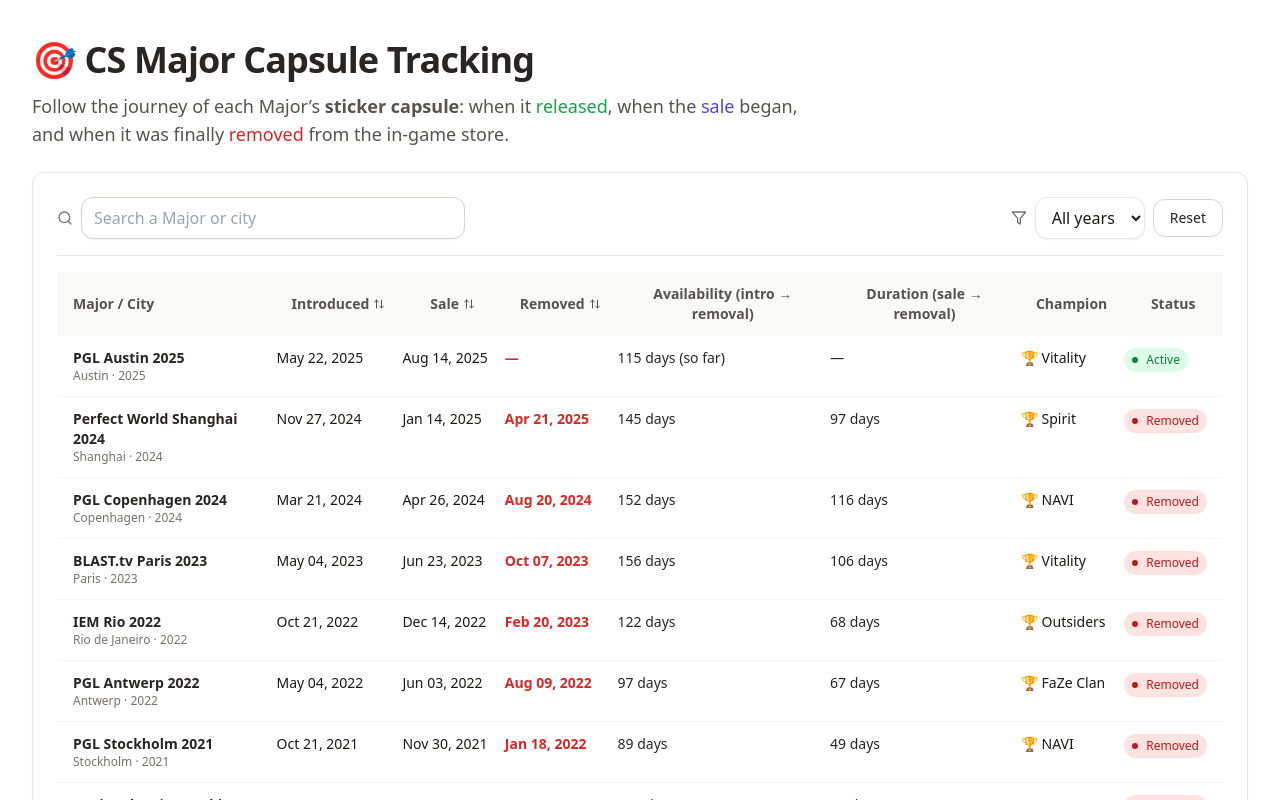
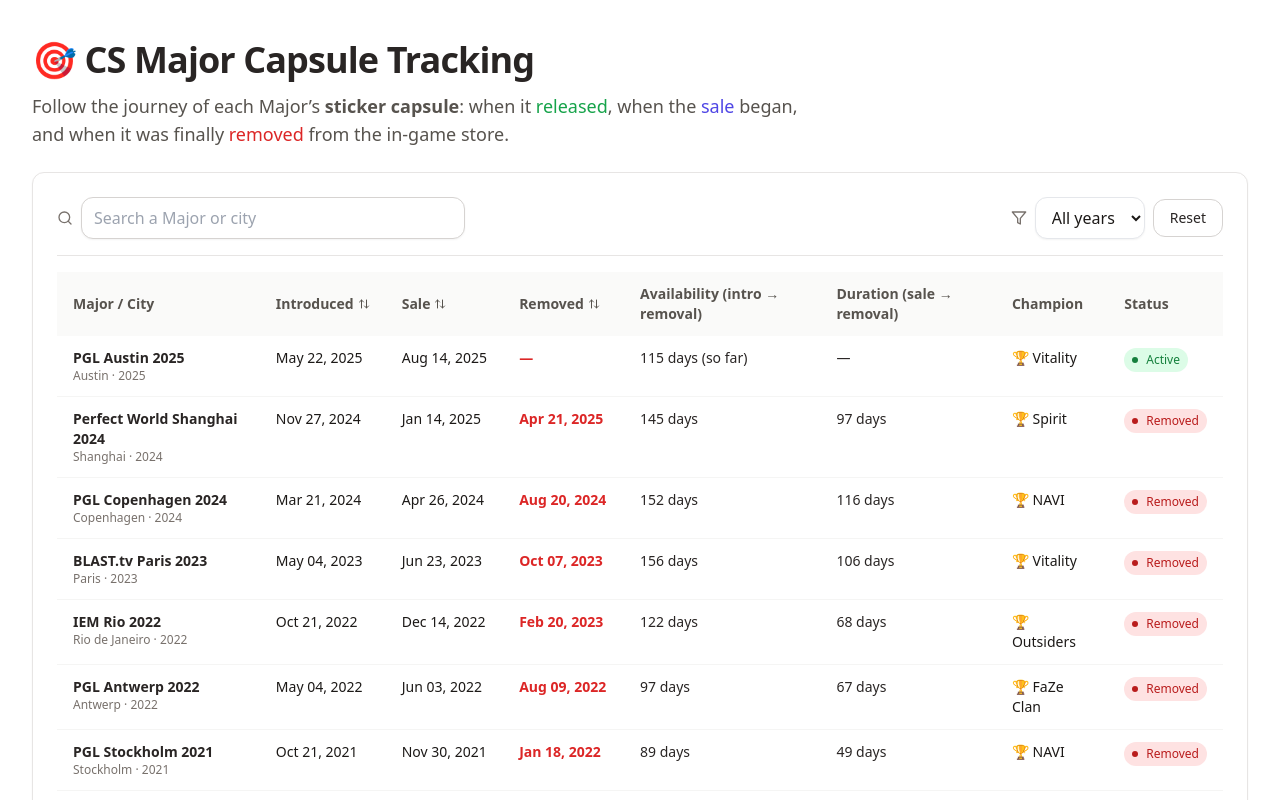
Before and after one commit to meistaGG/cs2-major-sale-tracker, a React (Vite) app: page / in a window 1280 px wide. Shown: the top 800 px of the page. Built offline with nearby package versions, Linux system fonts and the light colour scheme.

Commit message:
Add left padding for data in tables

```diff
--- a/src/app.tsx
+++ b/src/app.tsx
@@ -359,7 +359,7 @@
           <tr>
             <th className="text-left py-3 pl-4 pr-4">Major / City</th>
             <th
-              className="py-3 pl-4 pr-4 cursor-pointer"
+              className="text-left py-3 pl-4 pr-4 cursor-pointer"
               onClick={() => onSort("introduced")}
             >
               <div className="inline-flex items-center gap-1">
@@ -367,7 +367,7 @@
               </div>
             </th>
             <th
-              className="py-3 pl-4 pr-4 cursor-pointer"
+              className="text-left py-3 pl-4 pr-4 cursor-pointer"
               onClick={() => onSort("saleDate")}
             >
               <div className="inline-flex items-center gap-1">
@@ -375,17 +375,17 @@
               </div>
             </th>
             <th
-              className="py-3 pl-4 pr-4 cursor-pointer"
+              className="text-left py-3 pl-4 pr-4 cursor-pointer"
               onClick={() => onSort("removed")}
             >
               <div className="inline-flex items-center gap-1">
                 Removed <ArrowUpDown className="w-3 h-3" />
               </div>
             </th>
-            <th className="py-3 pl-4 pr-4">Availability (intro → removal)</th>
-            <th className="py-3 pl-4 pr-4">Duration (sale → removal)</th>
-            <th className="py-3 pl-4 pr-4">Champion</th>
-            <th className="py-3 pl-4 pr-4">Status</th>
+            <th className="text-left py-3 pl-4 pr-4">Availability (intro → removal)</th>
+            <th className="text-left py-3 pl-4 pr-4">Duration (sale → removal)</th>
+            <th className="text-left py-3 pl-4 pr-4">Champion</th>
+            <th className="text-left py-3 pl-4 pr-4">Status</th>
           </tr>
         </thead>
         <tbody className="divide-y divide-stone-100">
@@ -410,31 +410,31 @@
                 </td>
 
                 {/* Dates */}
-                <td className="py-3 pr-4 whitespace-nowrap">
+                <td className="py-3 pl-4 pr-4 whitespace-nowrap">
                   {fmt(r.introduced)}
                 </td>
-                <td className="py-3 pr-4 whitespace-nowrap">
+                <td className="py-3 pl-4 pr-4 whitespace-nowrap">
                   {fmt(r.saleDate)}
                 </td>
-                <td className="py-3 pr-4 whitespace-nowrap text-red-600 font-semibold">
+                <td className="py-3 pl-4 pr-4 whitespace-nowrap text-red-600 font-semibold">
                   {fmt(r.removed)}
                 </td>
 
                 {/* Durations */}
-                <td className="py-3 pr-4 font-medium text-stone-800">
+                <td className="py-3 pl-4 pr-4 font-medium text-stone-800">
                   {avail !== null
                     ? `${avail} days${r.removed ? "" : " (so far)"}`
                     : "—"}
                 </td>
-                <td className="py-3 pr-4 font-medium text-stone-800">
+                <td className="py-3 pl-4 pr-4 font-medium text-stone-800">
                   {saleDur !== null ? `${saleDur} days` : "—"}
                 </td>
 
                 {/* Winner */}
-                <td className="py-3 pr-4">{r.winner || "—"}</td>
+                <td className="py-3 pl-4 pr-4">{r.winner || "—"}</td>
 
                 {/* Status pill */}
-                <td className="py-3 pr-4">
+                <td className="py-3 pl-4 pr-4">
                   <span
                     className={`inline-flex items-center gap-2 px-2 py-1 rounded-full text-xs font-medium ${status.tone}`}
                   >
```
